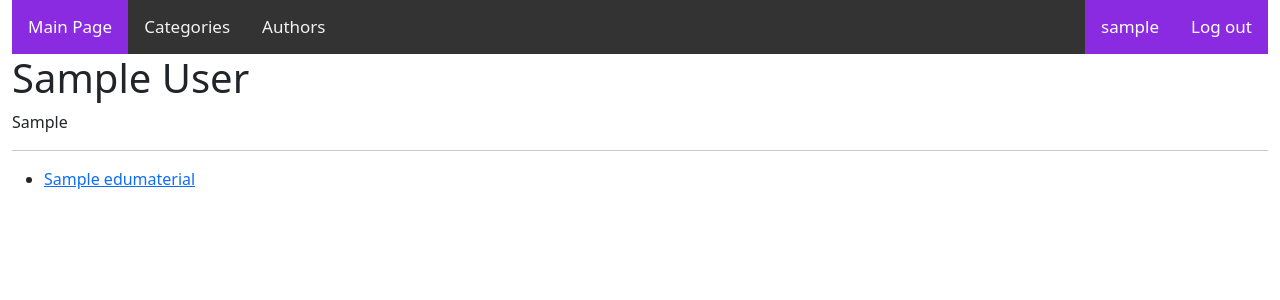
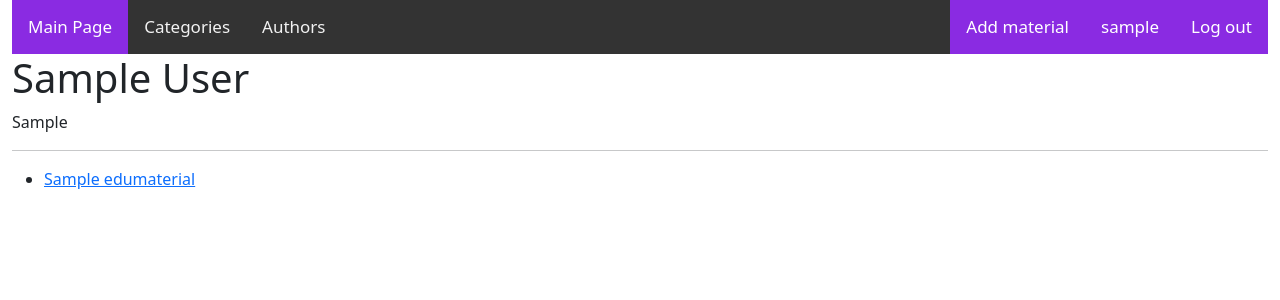
Before and after one commit to aneroid11/EduCatalog, a Django app: page /catalog/author/1 in a window 1280 px wide. Shown: the top 300 px of the page. Run offline with Django 4.2, Linux system fonts and the light colour scheme; a user stored in the database is signed in; tables that the repository leaves empty hold one stand-in row (values such as "Sample post").

Commit message:
author info in user

```diff
--- a/catalog/templates/catalog/base_generic.html
+++ b/catalog/templates/catalog/base_generic.html
@@ -26,9 +26,15 @@
              {% else %}
                  {# should show user detail here #}
                  <a class="right" href="{% url 'logout' %}">Log out</a>
-                 <a class="right">{{ user }}</a>
 
-                 {% if not perms.catalog.can_view_premium %}
+                 {% if user.author %}
+                     <a class="right" href="{{ user.author.get_absolute_url }}">{{ user }}</a>
+                     <a class="right" href="">Add material</a>
+                 {% else %}
+                     <a class="right">{{ user }}</a>
+                 {% endif %}
+
+                 {% if not perms.catalog.can_view_premium and not user.author %}
                     <a class="right" href="{% url 'get-premium' %}">Get premium!</a>
                  {% endif %}
              {% endif %}
```
